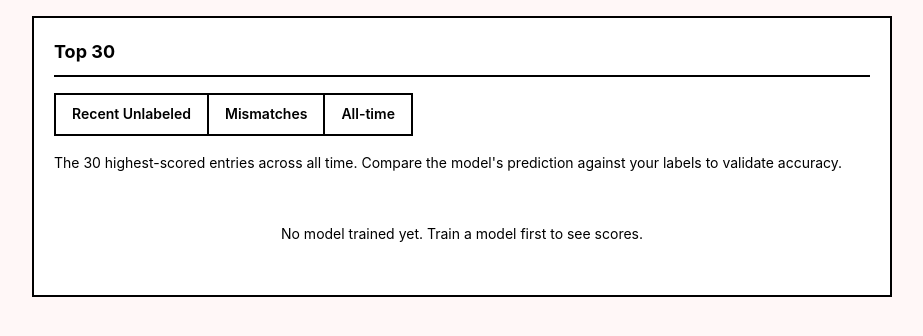
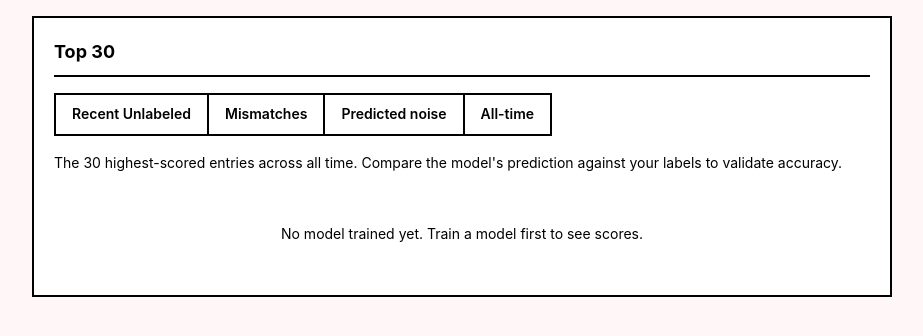
Before and after one commit to hektopascal2026/magnitu-v3, a FastAPI app: template templates/top.html in a window 1280 px wide. Shown: the part 84-420 px from the top of the page, without its empty margins (178-1101 px from the left). Run offline with FastAPI, Linux system fonts and the light colour scheme; the template is opened without the code that fills it, so the values that code supplies are empty.

Commit message:
fix(top): grey out Mismatches cards after any label correction.
Previously only faded when the new label matched the model, so corrections like background→noise stayed active.

Co-authored-by: Cursor <cursoragent@cursor.com>

```diff
--- a/static/style.css
+++ b/static/style.css
@@ -1103,6 +1103,17 @@ kbd {
     padding: 2px 6px;
     background: #FFE0E0;
     border: 1.5px solid #000000;
+}
+
+.entry-card.mismatch-reviewed {
+    opacity: 0.4;
+    border-left-color: #B0B0B0;
+}
+
+.mismatch-reviewed-tag {
+    margin-left: 6px;
+    color: #00aa00;
+    font-weight: 700;
 }
 
 .section-desc {
--- a/templates/top.html
+++ b/templates/top.html
@@ -9,6 +9,7 @@
     <div class="top-view-tabs">
         <a href="/p/{{ profile.slug }}/top?view=recent" class="top-view-tab {% if view == 'recent' %}active{% endif %}">Recent Unlabeled</a>
         <a href="/p/{{ profile.slug }}/top?view=mismatches" class="top-view-tab {% if view == 'mismatches' %}active{% endif %}">Mismatches</a>
+        <a href="/p/{{ profile.slug }}/top?view=predicted_noise" class="top-view-tab {% if view == 'predicted_noise' %}active{% endif %}">Predicted noise</a>
         <a href="/p/{{ profile.slug }}/top?view=all" class="top-view-tab {% if view == 'all' %}active{% endif %}">All-time</a>
     </div>
 
@@ -23,6 +24,11 @@
             Entries where your label disagrees with the model's prediction. Correcting these has the highest impact on model improvement.
             {% if total_mismatches is defined %}
                 <span class="top-view-meta">{{ total_mismatches }} mismatch{{ 'es' if total_mismatches != 1 else '' }} found.</span>
+            {% endif %}
+        {% elif view == 'predicted_noise' %}
+            Entries the model classifies as <strong>noise</strong>. Confirm with <strong>Noise</strong> or reclassify if the model is wrong — useful for cleaning up RSS fluff and reinforcing true negatives.
+            {% if total_predicted_noise is defined %}
+                <span class="top-view-meta">{{ total_predicted_noise }} predicted noise{{ '' if total_predicted_noise == 1 else '' }} in cache; showing up to 30 (unlabeled and disagreements first).</span>
             {% endif %}
         {% else %}
             The 30 highest-scored entries across all time. Compare the model's prediction against your labels to validate accuracy.
@@ -259,13 +265,26 @@
                     card.style.transition = 'opacity 0.3s';
                 }
 
-                // In mismatches view, check if the mismatch is resolved
-                if (currentView === 'mismatches' && label === predicted) {
+                // In mismatches view, any saved correction counts as reviewed
+                if (currentView === 'mismatches') {
                     card.classList.remove('mismatch');
+                    card.classList.add('mismatch-reviewed');
                     card.style.opacity = '0.4';
                     card.style.transition = 'opacity 0.3s';
                     var badge = card.querySelector('.mismatch-badge');
-                    if (badge) badge.innerHTML = '<span style="color:#00aa00;font-weight:700;">Resolved</span>';
+                    if (badge) {
+                        if (label === predicted) {
+                            badge.innerHTML = '<span style="color:#00aa00;font-weight:700;">Resolved</span>';
+                        } else {
+                            var yours = label.replace(/_/g, ' ');
+                            var model = (predicted || '').replace(/_/g, ' ');
+                            badge.innerHTML =
+                                '<span class="mismatch-yours">' + yours + '</span>' +
+                                '<span class="mismatch-arrow">&rarr;</span>' +
+                                '<span class="mismatch-model">' + model + '</span>' +
+                                '<span class="mismatch-reviewed-tag">Corrected</span>';
+                        }
+                    }
                 }
 
                 setTimeout(function() { panel.style.display = 'none'; }, 300);
```
